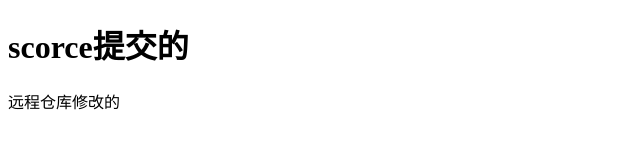
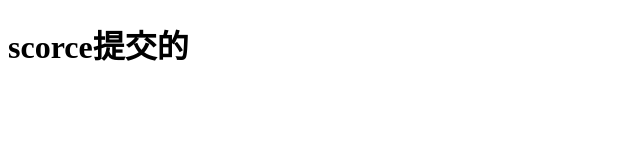
Before and after one commit to hpl168/hpl_01, a plain HTML site: page test.html in a window 1280 px wide. Shown: the whole page, without its empty margins (0-640 px from the left). Drawn offline with Linux system fonts and the light colour scheme.

Commit message:
Revert "Update test.html"
This reverts commit 1224a749506cfde53e993d8b62f66e95ad642e4c.

```diff
--- a/test.html
+++ b/test.html
@@ -8,6 +8,5 @@
 </head>
 <body>
     <h1>scorce提交的</h1>
-    <p>远程仓库修改的</p>
 </body>
 </html>
```
